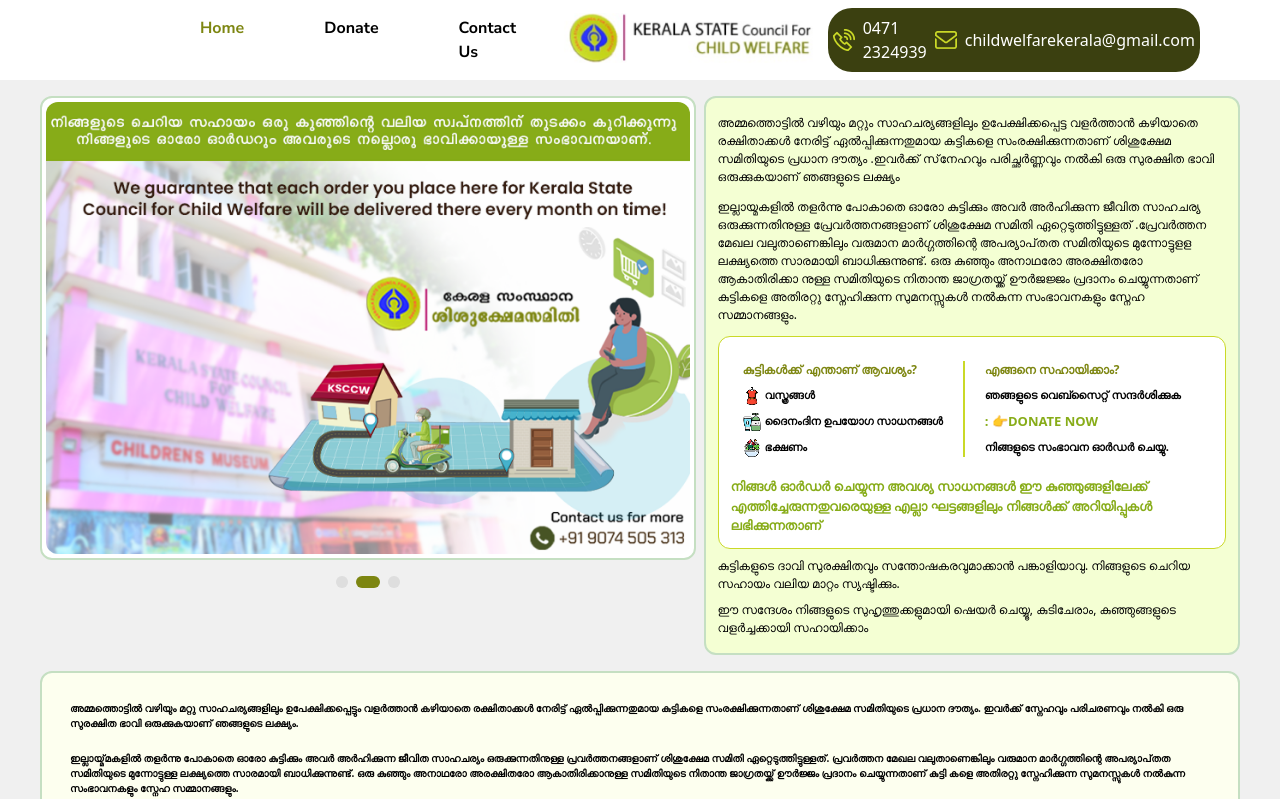
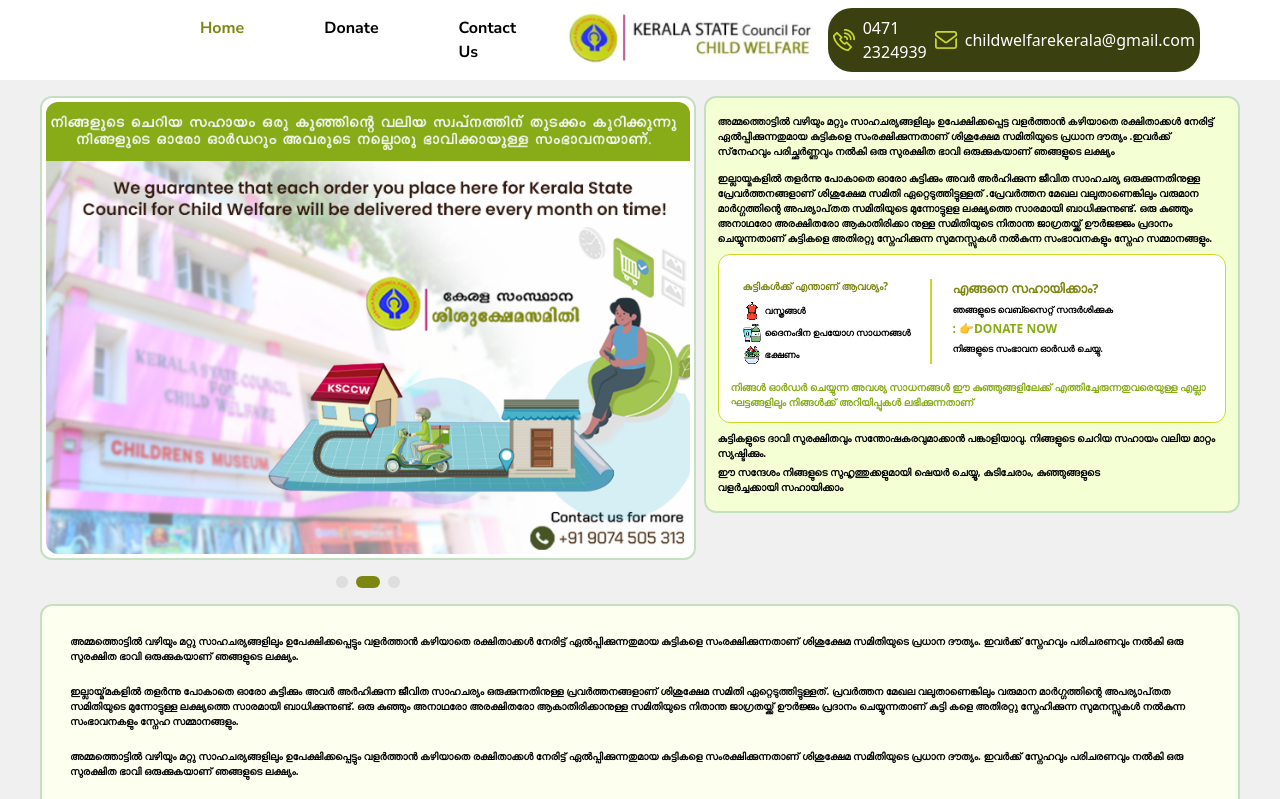
Before and after one commit to MuhammedJasirv/childwelfare, a React (Vite) app: page / in a window 1280 px wide. Shown: the top 799 px of the page. Built offline with nearby package versions, Linux system fonts and the light colour scheme.

Commit message:
Update responve

```diff
--- a/src/components/leftContent/LeftContent.jsx
+++ b/src/components/leftContent/LeftContent.jsx
@@ -5,13 +5,13 @@
 const LeftContent = () => {
   return (
     <div className="bg-secondbg rounded-xl  p-3 py-4 border-2 border-borderbg">
-      <p className="font-malayalam  text-[12px] ">
+      <p className="font-malayalam font-bold text-[5px] xl:text-[10px] 2xl:text-[11px] ">
         അമ്മത്തൊട്ടിൽ വഴിയും മറ്റും സാഹചര്യങ്ങളിലും ഉപേക്ഷിക്കപ്പെട്ട വളർത്താൻ
         കഴിയാതെ രക്ഷിതാക്കൾ നേരിട്ട് ഏൽപ്പിക്കുന്നതുമായ കുട്ടികളെ
         സംരക്ഷിക്കുന്നതാണ് ശിശുക്ഷേമ സമിതിയുടെ പ്രധാന ദൗത്യം .ഇവർക്ക് സ്‌നേഹവും
         പരിച്ഛർണ്ണവും നൽകി ഒരു സുരക്ഷിത ഭാവി ഒരുക്കുകയാണ് ഞങ്ങളുടെ ലക്ഷ്യം
       </p>
-      <p className="font-malayalam  text-[12px]  mt-3">
+      <p className="font-malayalam font-extrabold text-[5px] xl:text-[10px] 2xl:text-[11px]   mt-3">
         ഇല്ലായ്മകളിൽ തളർന്നു പോകാതെ ഓരോ കുട്ടിക്കും അവർ അർഹിക്കുന്ന ജീവിത
         സാഹചര്യ ഒരുക്കുന്നതിനുള്ള പ്രേവർത്തനങ്ങളാണ് ശിശുക്ഷേമ സമിതി
         ഏറ്റെടുത്തിട്ടുള്ളത് .പ്രേവർത്തന മേഖല വലുതാണെങ്കിലും വരുമാന
@@ -21,52 +21,52 @@
         അതിരറ്റു സ്നേഹിക്കുന്ന സുമനസ്സുകൾ നൽകുന്ന സംഭാവനകളും സ്നേഹ സമ്മാനങ്ങളും.
       </p>
 
-      <div className="bg-white border border-[#CAD927] rounded-xl mt-3 p-3">
+      <div className="bg-white border border-[#CAD927] rounded-xl 2xl:mt-3 xl:mt-2 mt-1 p-3">
         <div className="flex p-3 gap-5 ">
           <div>
-            <p className="text-textgree font-extrabold text-[12px] font-malayalam">
+            <p className="text-textgree font-extrabold text-[6px] xl:text-[10px] 2xl:text-[12px] font-malayalam">
               കുട്ടികൾക്ക് എന്താണ് ആവശ്യം?
             </p>
-            <div className="flex mt-2 gap-1 ">
+            <div className="flex items-center 2xl:mt-3 xl:mt-2 mt-1 gap-1 ">
               {" "}
               <img src={Dress} alt="Dress" />{" "}
-              <p className="font-malayalam text-black font-bold text-[11px]">വസ്ത്രങ്ങൾ</p>
+              <p className="font-malayalam text-black font-bold text-[6px] xl:text-[9px] 2xl:text-[12px] text">വസ്ത്രങ്ങൾ</p>
             </div>
-            <div className="flex mt-2 gap-1">
+            <div className="flex items-center 2xl:mt-2 xl:mt-1 mt-0 gap-1">
               {" "}
               <img src={Lotion} alt="Dress" />{" "}
-              <p className="font-malayalam text-black font-bold text-[11px]">
+              <p className="font-malayalam text-black font-bold text-[6px] xl:text-[9px] 2xl:text-[12px]">
                 ദൈനംദിന ഉപയോഗ സാധനങ്ങൾ
               </p>
             </div>
-            <div className="flex mt-2 gap-1">
+            <div className="flex items-center 2xl:mt-2 xl:mt-1 mt-0 gap-1">
               {" "}
               <img src={Food} alt="Dress" />{" "}
-              <p className="font-malayalam text-black font-bold text-[11px]">ഭക്ഷണം</p>
+              <p className="font-malayalam text-black font-bold text-[6px] xl:text-[9px] 2xl:text-[12px]">ഭക്ഷണം</p>
             </div>
           </div>
           <div className="w-[2px] bg-[#CAD927]"></div>
           <div>
-            <p className="text-textgree font-extrabold font-malayalam text-[12px]">
+            <p className="text-textgree font-extrabold font-malayalam text-[13px]">
               എങ്ങനെ സഹായിക്കാം?
             </p>
-            <p className="text-black font-bold mt-2 text-[11px]">
+            <p className="text-black font-bold 2xl:mt-2 xl:mt-1 mt-0 text-[6px] xl:text-[9px] 2xl:text-[12px]">
               ഞങ്ങളുടെ വെബ്സൈറ്റ് സന്ദർശിക്കുക
             </p>
-            <p className="text-textligthgree font-bold text-[13px] mt-2">: 👉DONATE NOW</p>
-            <p className="text-black font-malayalam font-bold text-[11px] mt-2">
+            <p className="text-textligthgree font-bold text-[10px] 2xl:text-[14px] xl:text-[12px] 2xl:mt-2 xl:mt-1 mt-0">: 👉DONATE NOW</p>
+            <p className="text-black font-malayalam font-bold text-[6px] xl:text-[9px] 2xl:text-[12px] 2xl:mt-2 xl:mt-1 mt-0">
               നിങ്ങളുടെ സംഭാവന ഓർഡർ ചെയ്യു.
             </p>
           </div>
         </div>
-        <p className="text-textligthgree font-malayalam font-extrabold text-[13px] mt-2">
+        <p className="text-textligthgree font-extrabold text-[10px] 2xl:text-[14px] xl:text-[10px] 2xl:mt-3 xl:mt-1 mt-1 ">
           നിങ്ങൾ ഓർഡർ ചെയ്യുന്ന അവശ്യ സാധനങ്ങൾ ഈ കുഞ്ഞുങ്ങളിലേക്ക്
           എത്തിച്ചേരുന്നതുവരെയുള്ള എല്ലാ ഘട്ടങ്ങളിലും നിങ്ങൾക്ക് അറിയിപ്പുകൾ
           ലഭിക്കുന്നതാണ്
         </p>
       </div>
-      <p className="text-[12px] mt-2">കുട്ടികളുടെ ദാവി സുരക്ഷിതവും സന്തോഷകരവുമാക്കാൻ പങ്കാളിയാവു. നിങ്ങളുടെ ചെറിയ സഹായം വലിയ മാറ്റം സ്യഷ്ടിക്കും.</p>
-      <p className="text-[12px] mt-2">ഈ സന്ദേശം നിങ്ങളുടെ സുഹൃത്തുക്കളുമായി ഷെയർ ചെയ്യൂ, കുടിചേരാം, കുഞ്ഞുങ്ങളുടെ വളർച്ചക്കായി സഹായിക്കാം</p>
+      <p className="text-[5px] xl:text-[10px] 2xl:text-[11px] 2xl:mt-4 xl:mt-2 mt-1 font-malayalam font-bold">കുട്ടികളുടെ ദാവി സുരക്ഷിതവും സന്തോഷകരവുമാക്കാൻ പങ്കാളിയാവു. നിങ്ങളുടെ ചെറിയ സഹായം വലിയ മാറ്റം സ്യഷ്ടിക്കും.</p>
+      <p className="text-[5px] xl:text-[10px] 2xl:text-[11px] 2xl:mt-2 xl:mt-1 mt-0 font-malayalam font-bold">ഈ സന്ദേശം നിങ്ങളുടെ സുഹൃത്തുക്കളുമായി ഷെയർ ചെയ്യൂ, കുടിചേരാം, കുഞ്ഞുങ്ങളുടെ വളർച്ചക്കായി സഹായിക്കാം</p>
     </div>
   );
 };
--- a/src/index.css
+++ b/src/index.css
@@ -4,7 +4,7 @@
 @theme {
   --font-display: "Satoshi", "sans-serif";
    --font-nav: "Nunito Sans", sans-serif;
-   --font-malayalam: ['"FML-TTKaumudi"', 'Noto Sans Malayalam', 'sans-serif'];
+   --font-malayalam: ['"FML-TTKaumudi"',  'sans-serif'];
   /* Text Color  */
   --color-textgree:#7D8611;
   --color-textligthgree:#87AC18;
@@ -33,7 +33,8 @@
 
 @font-face {
   font-family: 'FML-TTKaumudi';
-  src: url('../public/fonts/FML-TTKaumudi.woff2') format('woff2');
-  font-weight: 400;
+  src: url('../public/fonts/FML-TT-Kaumudi.ttf')  format('truetype');
+  font-weight: normal;
   font-style: normal;
+  font-display: swap;
 }
```
Also changed, not shown: public/fonts/FML-TT-Kaumudi.ttf (added).
